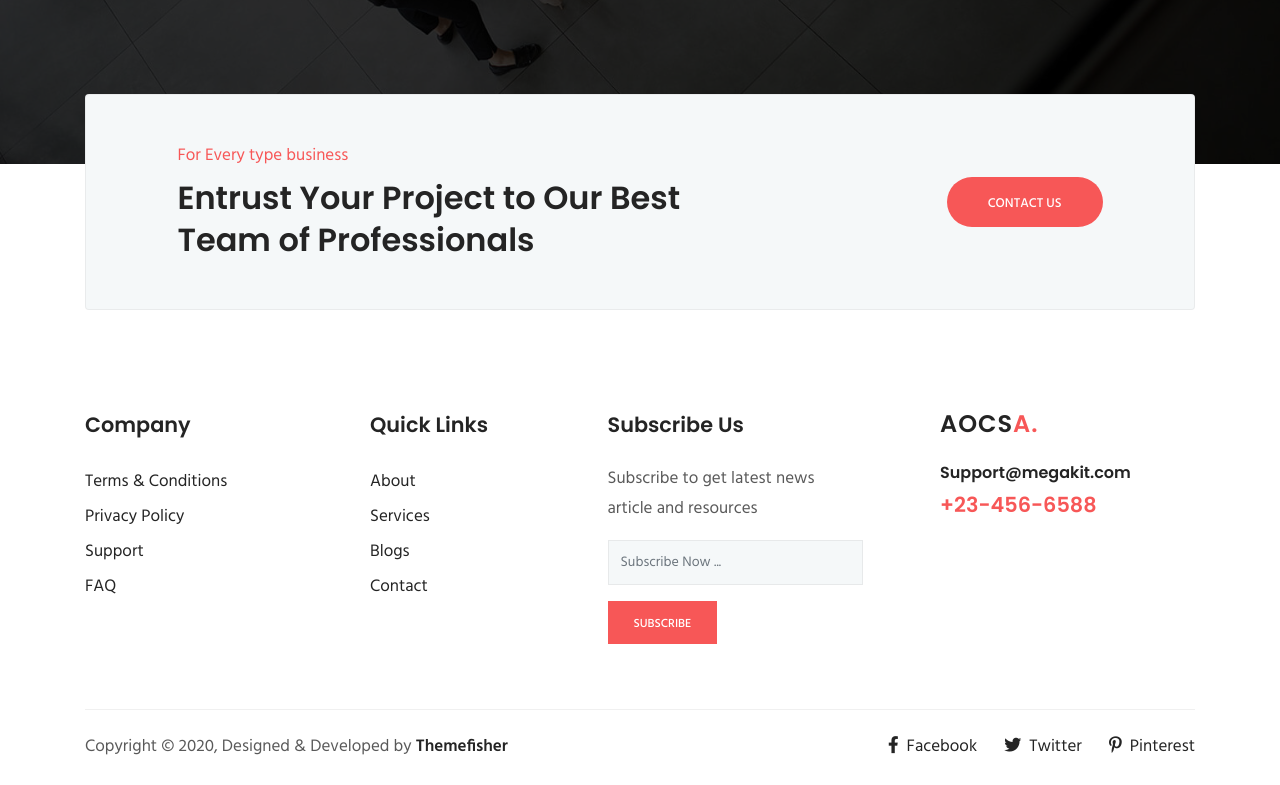
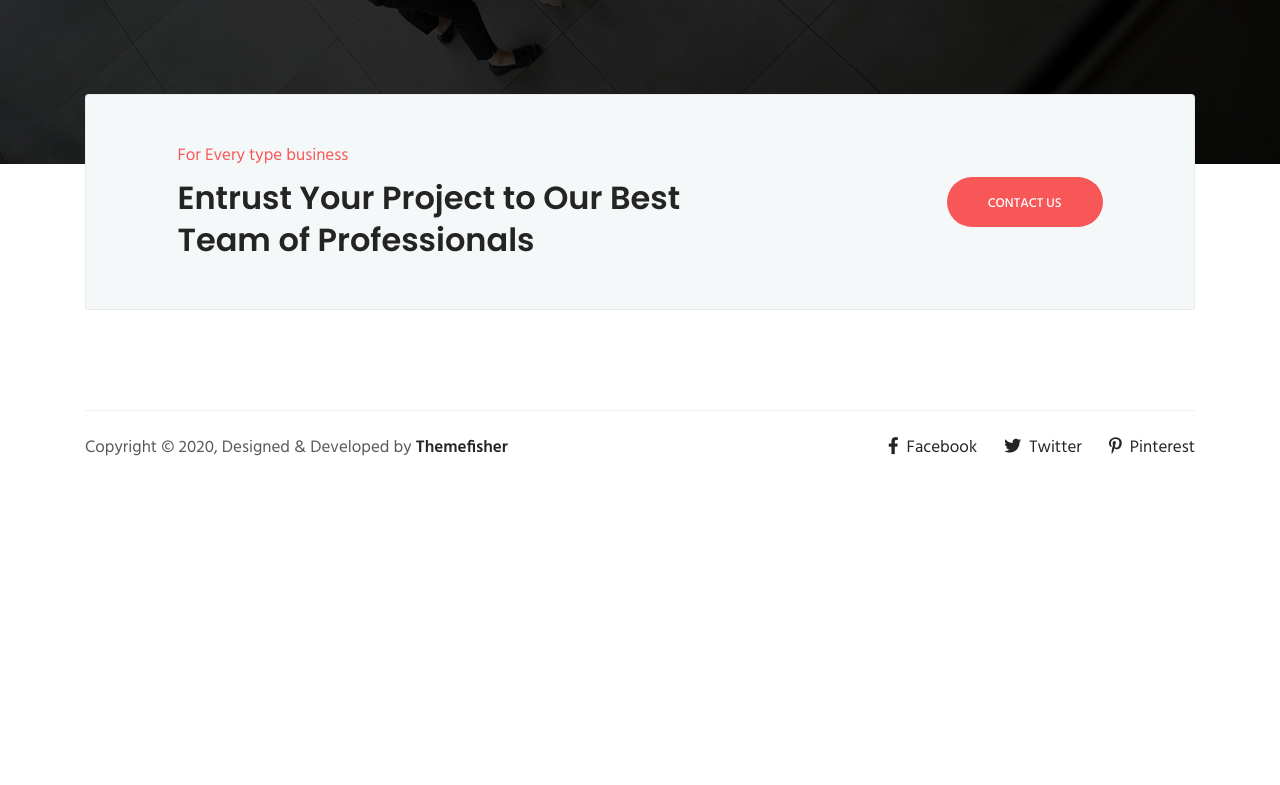
Before and after one commit to Torres557/Torres557.github.io, a plain HTML site: page test2/index.html in a window 1280 px wide. Shown: the part 5516-6301 px from the top of the page. After the commit the page ends 6002 px from the top, so only its background shows below. Drawn offline with Linux system fonts and the light colour scheme; some packages are replaced by stand-ins of ours.

Commit message:
Update index.html

```diff
--- a/test2/index.html
+++ b/test2/index.html
@@ -444,53 +444,6 @@
 
 <footer class="footer section">
   <div class="container">
-    <div class="row">
-      <div class="col-lg-3 col-md-6 col-sm-6">
-        <div class="widget">
-          <h4 class="text-capitalize mb-4">Company</h4>
-
-          <ul class="list-unstyled footer-menu lh-35">
-            <li><a href="about.html">Terms & Conditions</a></li>
-            <li><a href="about.html">Privacy Policy</a></li>
-            <li><a href="cobtact.html">Support</a></li>
-            <li><a href="cobtact.html">FAQ</a></li>
-          </ul>
-        </div>
-      </div>
-      <div class="col-lg-2 col-md-6 col-sm-6">
-        <div class="widget">
-          <h4 class="text-capitalize mb-4">Quick Links</h4>
-
-          <ul class="list-unstyled footer-menu lh-35">
-            <li><a href="about.html">About</a></li>
-            <li><a href="service.html">Services</a></li>
-            <li><a href="blog-grid.html">Blogs</a></li>
-            <li><a href="contact.html">Contact</a></li>
-          </ul>
-        </div>
-      </div>
-      <div class="col-lg-3 col-md-6 col-sm-6 mx-auto">
-        <div class="widget">
-          <h4 class="text-capitalize mb-4">Subscribe Us</h4>
-          <p>Subscribe to get latest news article and resources </p>
-
-          <form action="#" class="sub-form">
-            <input type="text" class="form-control mb-3" placeholder="Subscribe Now ...">
-            <a href="#" class="btn btn-main btn-small">subscribe</a>
-          </form>
-        </div>
-      </div>
-
-      <div class="col-lg-3 col-sm-6">
-        <div class="widget">
-          <div class="logo mb-4">
-            <h3>AOCS<span>A.</span></h3>
-          </div>
-          <h6><a href="mailto:support@gmail.com">Support@megakit.com</a></h6>
-          <a href="tel:+23-345-67890"><span class="text-color h4">+23-456-6588</span></a>
-        </div>
-      </div>
-    </div>
 
     <div class="footer-btm pt-4">
       <div class="row">
```
